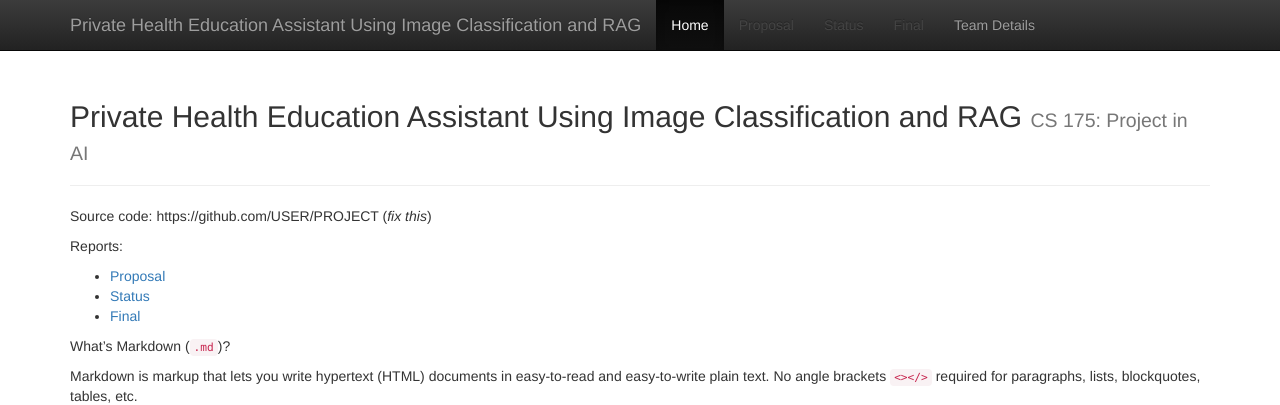
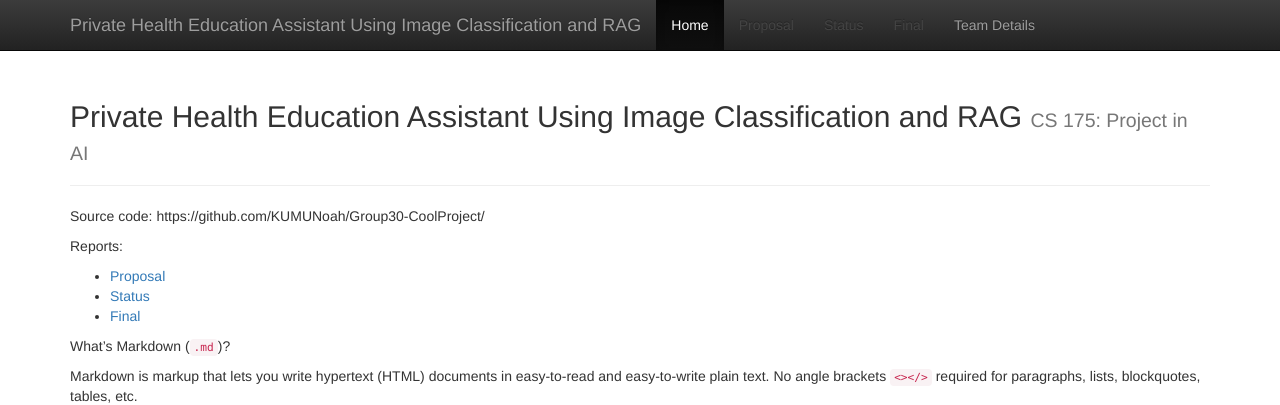
Before and after one commit to KUMUNoah/Group30-CoolProject, a Jekyll site: the page built from docs/index.md, in a window 1280 px wide. Shown: the top 405 px of the page. Built offline with Jekyll 4.4.1, drawn with Linux system fonts in a browser that asks for light colours; formulas are drawn with MathJax 3.

Commit message:
Update index.md

```diff
--- a/docs/index.md
+++ b/docs/index.md
@@ -3,7 +3,7 @@
 title:  Home
 ---
 
-Source code: https://github.com/USER/PROJECT (_fix this_)
+Source code: https://github.com/KUMUNoah/Group30-CoolProject/
 
 Reports:
 
```
